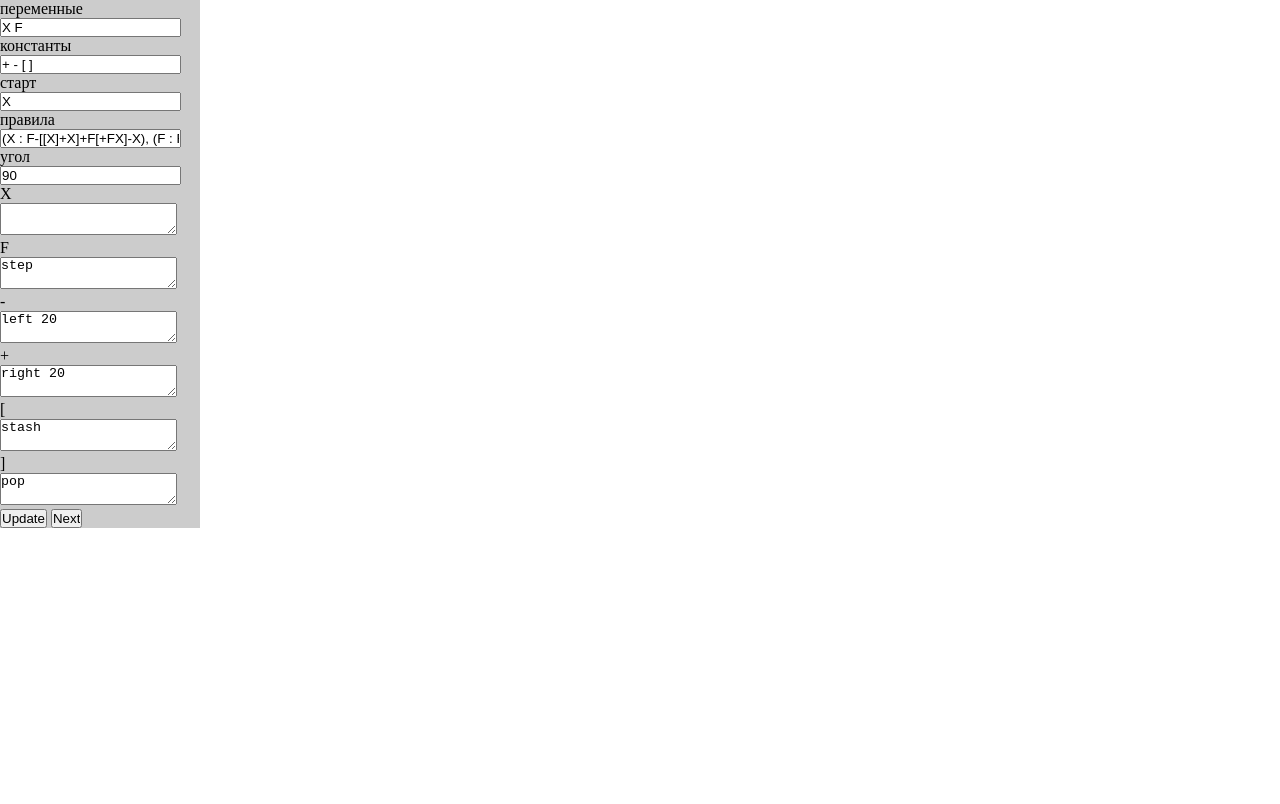
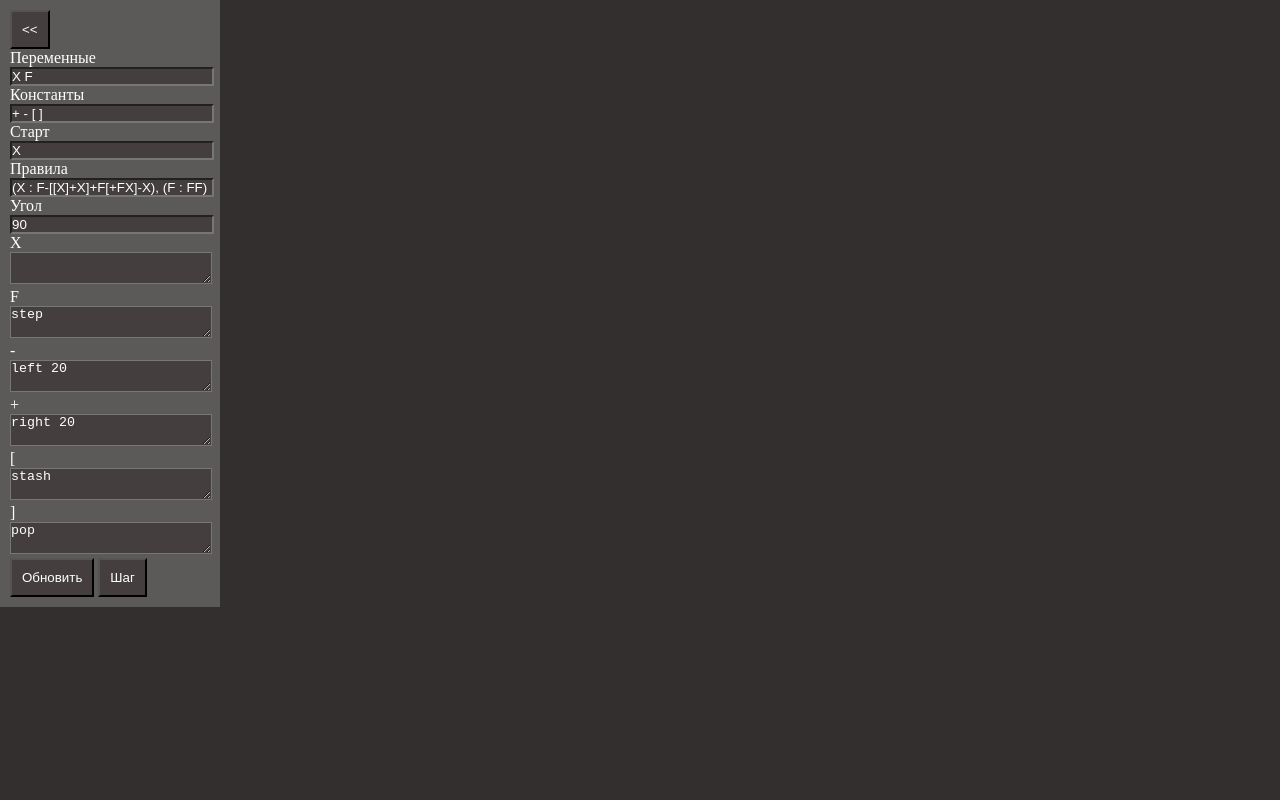
Before and after one commit to gagikpog/l-system, a plain HTML site: page index.html in a window 1280 px wide. Drawn offline with Linux system fonts and the light colour scheme.

Commit message:
dark theme

```diff
--- a/base.js
+++ b/base.js
@@ -23,14 +23,17 @@ class LSystemBase {
         this.height = window.innerHeight;
         this.width = window.innerWidth;
 
-        this.initConfig = {...config};
+        this.initConfig = {...config, selfBuffer: true};
     }
 
     _write() {
         this.turtle = new Turtle(this.initConfig);
+        this.ctx.beginPath();
         for (let i = 0; i < this.str.length; i++) {
             this.regulations[this.str[i]].action(this.turtle);
         }
+        this.ctx.closePath();
+        this.ctx.stroke();
     }
 
     _generate(arr) {
@@ -65,7 +68,7 @@ class Turtle {
     constructor(config) {
         this.pos = config.startPos || new Dir(0, 0, toRadian(90));
         this.ctx = config.ctx;
-        // this.lineLength  = config.lineLength || 10;
+        this.selfBuffer = config.selfBuffer || false;
 
         this.height = window.innerHeight;
         this.width = window.innerWidth;
@@ -101,11 +104,15 @@ class Turtle {
     }
 
     _drawLine(p1, p2) {
-        this.ctx.beginPath();
+        if (!this.selfBuffer) {
+            this.ctx.beginPath();
+        }
         this.ctx.moveTo(p1.x + offset.x, this.height - p1.y + offset.y);
         this.ctx.lineTo(p2.x + offset.x, this.height - p2.y + offset.y);
-        this.ctx.closePath();
-        this.ctx.stroke();
+        if (!this.selfBuffer) {
+            this.ctx.closePath();
+            this.ctx.stroke();
+        }
     }
 }
 
--- a/index.html
+++ b/index.html
@@ -18,24 +18,27 @@
         onmouseup ="mouseUp(event)"
         ></canvas>
     <div class="menu">
+        <div class="row spoiler">
+           <button onclick="spoiler(event)"> << </button>
+        </div>
         <div class="row">
-            <label>переменные</label>
+            <label>Переменные</label>
             <input id="vars" type="text" oninput="updateDynamic()" value="X F">
         </div>
         <div class="row">
-            <label>константы</label>
+            <label>Константы</label>
             <input id="constants" type="text" oninput="updateDynamic()" value="+ - [ ]">
         </div>
         <div class="row">
-            <label>старт</label>
+            <label>Старт</label>
             <input id="start" type="text" value="X">
         </div>
         <div class="row">
-            <label>правила</label>
+            <label>Правила</label>
             <input id="mutation" type="text" value="(X : F-[[X]+X]+F[+FX]-X), (F : FF)">
         </div>
         <div class="row">
-            <label>угол</label>
+            <label>Угол</label>
             <input id="angle" type="text" value="90">
         </div>
 
@@ -66,8 +69,8 @@
         </div>
 
         <div class="row">
-            <input onclick="draw()" type="button" value="Update">
-            <input onclick="next()" type="button" value="Next">
+            <button onclick="draw()"> Обновить </button>
+            <button onclick="next()"> Шаг </button>
         </div>
 
     </div>
--- a/script.js
+++ b/script.js
@@ -1,12 +1,19 @@
 let game = null;
+
+const defaultAcrions = {
+    '+' : 'right 90',
+    '-' : 'left 90',
+    '[' : 'stash',
+    ']' : 'pop'
+};
 
 document.addEventListener("DOMContentLoaded", () => {
     const canvas = document.querySelector('#canvas');
     canvas.width = window.innerWidth;
     canvas.height = window.innerHeight;
     ctx = canvas.getContext('2d');
+    ctx.strokeStyle = '#ffffff';
 });
-
 
 function draw() {
     const vars = document.querySelector('#vars').value;
@@ -67,6 +74,7 @@ function updateDynamic() {
 
         const textarea = document.createElement('textarea');
         textarea.name = name;
+        textarea.value = defaultAcrions[name] || 'step';
 
         const br = document.createElement('br');
 
@@ -124,3 +132,15 @@ function mouseMove(event) {
 function mouseUp(event) {
     mousePos = null;
 }
+
+function spoiler(event) {
+    this.expand = !this.expand;
+    const menu = document.querySelector('.menu');
+    event.target.textContent = this.expand ? '>>' : '<<';
+
+    if (this.expand) {
+        menu.classList.add('closed');
+    } else {
+        menu.classList.remove('closed');
+    }
+}
--- a/styles.css
+++ b/styles.css
@@ -4,11 +4,13 @@
 }
 html, body {
     height: 100%;
+    color: #fff;
 }
 
 #canvas {
     height: 100%;
     width: 100%;
+    background-color: #332f2f;
 }
 
 .menu {
@@ -16,10 +18,36 @@ html, body {
     left: 0;
     top: 0;
     width: 200px;
-    background-color: #00000033;
+    background-color: #ffffff33;
+    padding: 10px;
 }
 
 .label-wrapper {
     display: inline-block;
     min-width: 50px;
 }
+
+input, textarea {
+    color: #fff;
+    background-color: #443e3e;
+    width: 100%;
+    caret-color: #fff;
+}
+
+button {
+    color: #fff;
+    background-color: #443e3e;
+    padding: 10px;
+}
+
+.closed > * {
+    display: none;
+}
+
+.closed .spoiler {
+    display: block;
+}
+
+.closed.menu {
+    width: min-content;
+}
```
